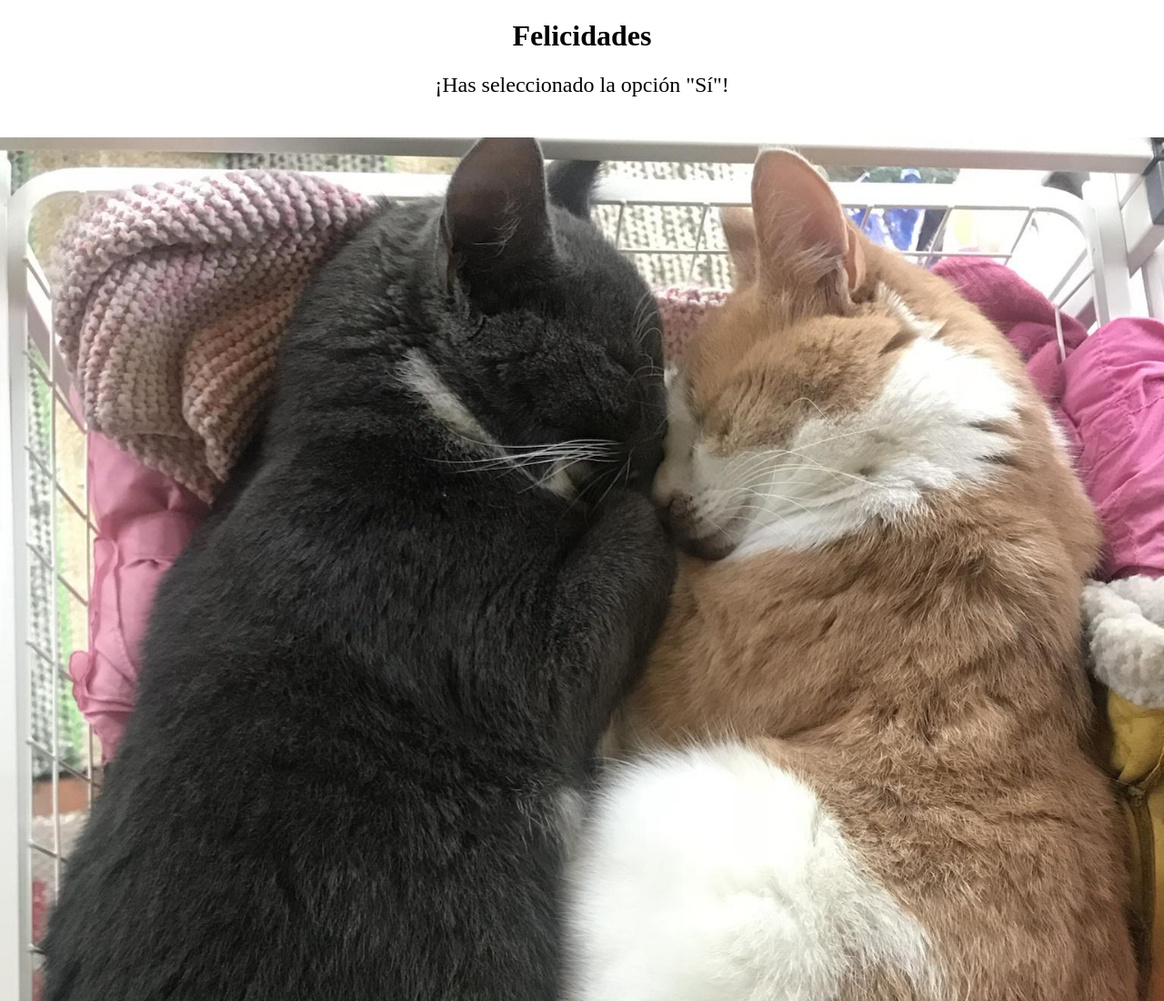
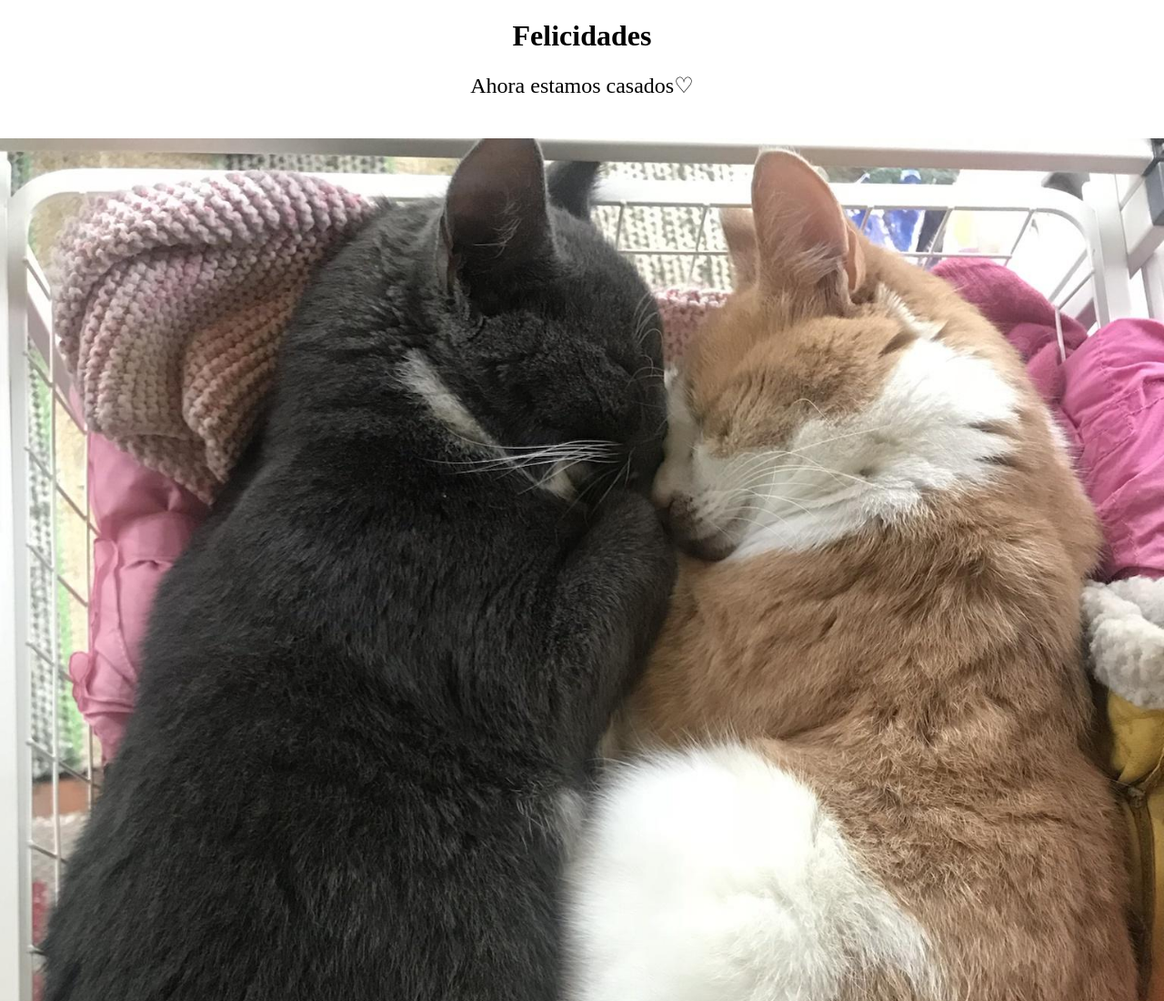
Before and after one commit to mannnu11/Pregunta-importante, a plain HTML site: page felicidades.html in a window 1280 px wide. Shown: the top 1100 px of the page at 91% size. Drawn offline with Linux system fonts and the light colour scheme.

Commit message:
Update felicidades.html

```diff
--- a/felicidades.html
+++ b/felicidades.html
@@ -21,7 +21,7 @@
   </head>
   <body>
     <h1>Felicidades</h1>
-    <p id="message">¡Has seleccionado la opción "Sí"!</p>
+    <p id="message">Ahora estamos casados♡</p>
     <img id="image" src="gatitos.jpeg" alt="Imagen de gatitos">
   </body>
 </html>
```
